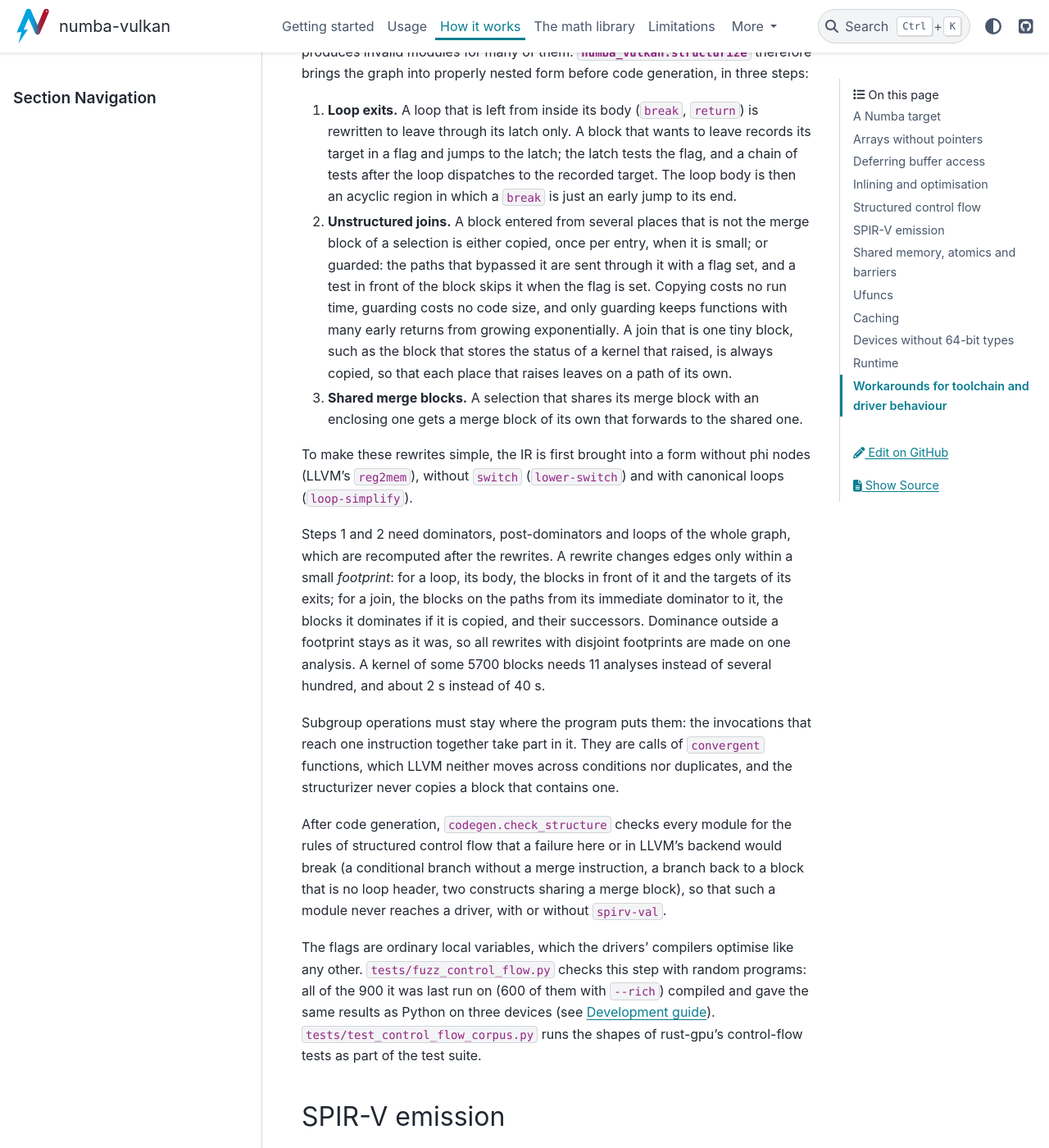
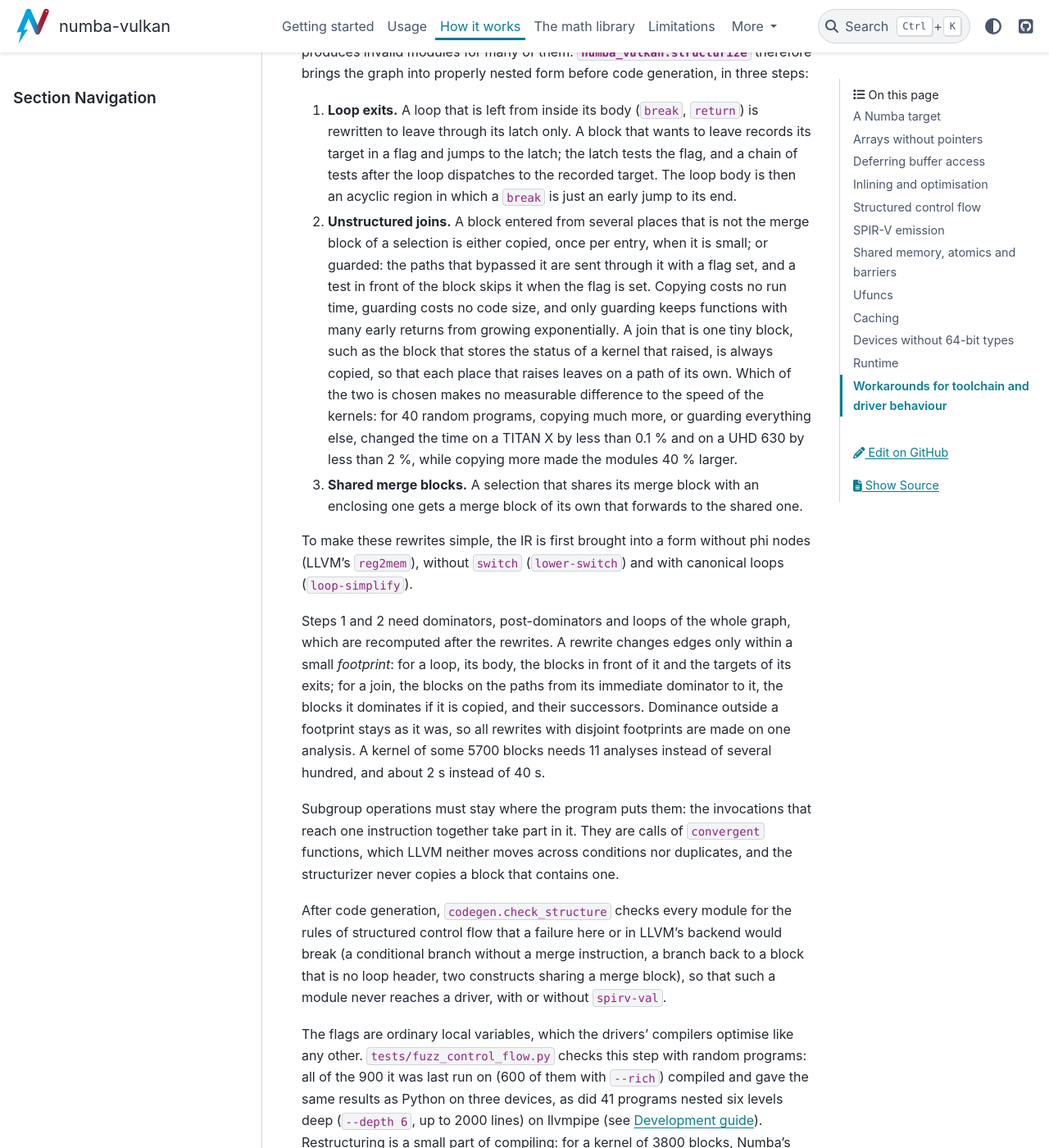
Before and after one commit to arunoruto/numba-vulkan, a Sphinx documentation site: the page built from docs/source/how_it_works.md, in a window 1280 px wide and 1400 px high, scrolled down 3917 px. Shown: the whole window at 82% size. Built offline with Sphinx 7.4.7 and the PyData theme 0.15.4, drawn with Linux system fonts in a browser that asks for light colours; some of the changed text lies outside the part shown.

Commit message:
test: fuzzer --depth; record what the structurizer study found (2.2)
The fuzzer gains --depth N (default 4) for programs nested more deeply;
depth 6 gives up to a few thousand lines.

Looked into 2.2 (structurizer) again, measuring instead of rewriting:
- Copying vs guarding joins makes no measurable difference to kernel
  speed: for 40 random programs, copying much more or guarding everything
  else changed device time (events) by < 0.1 % on a TITAN X and < 2 % on a
  UHD 630; copying more made the modules 40 % larger.
- 600 --rich programs (96 468 blocks) left no unstructured join; 41
  programs at depth 6 (up to 2159 lines) gave Python's results on
  llvmpipe.
- Compiling a 3800-block kernel takes 73 s: Numba's type inference and
  lowering most of it (no slower than Numba's CPU target), LLVM's SPIR-V
  backend (already at opt=0) 19 s, the structurizer 1 s.
The architecture page now says so.

Written by an AI (Claude) under human direction.

Co-Authored-By: Claude Opus 5.5 <noreply@anthropic.com>

```diff
--- a/docs/source/how_it_works.md
+++ b/docs/source/how_it_works.md
@@ -147,7 +147,11 @@ generation, in three steps:
    only guarding keeps functions with many early returns from growing
    exponentially. A join that is one tiny block, such as the block that
    stores the status of a kernel that raised, is always copied, so that
-   each place that raises leaves on a path of its own.
+   each place that raises leaves on a path of its own. Which of the two is
+   chosen makes no measurable difference to the speed of the kernels: for 40
+   random programs, copying much more, or guarding everything else, changed
+   the time on a TITAN X by less than 0.1 % and on a UHD 630 by less than
+   2 %, while copying more made the modules 40 % larger.
 3. **Shared merge blocks.** A selection that shares its merge block with an
    enclosing one gets a merge block of its own that forwards to the shared
    one.
@@ -181,8 +185,11 @@ block), so that such a module never reaches a driver, with or without
 The flags are ordinary local variables, which the drivers' compilers
 optimise like any other. `tests/fuzz_control_flow.py` checks this step with
 random programs: all of the 900 it was last run on (600 of them with
-`--rich`) compiled and gave the same results as Python on three devices
-(see {doc}`development`). `tests/test_control_flow_corpus.py` runs the
+`--rich`) compiled and gave the same results as Python on three devices,
+as did 41 programs nested six levels deep (`--depth 6`, up to 2000 lines)
+on llvmpipe (see {doc}`development`). Restructuring is a small part of
+compiling: for a kernel of 3800 blocks, Numba's type inference and lowering
+took most of 73 s, LLVM's SPIR-V backend 19 s and the restructuring 1 s. `tests/test_control_flow_corpus.py` runs the
 shapes of rust-gpu's control-flow tests as part of the test suite.
 
 ## SPIR-V emission
```
Also changed, not shown: docs/source/development.md (+1 -0 lines), 1 other file.
